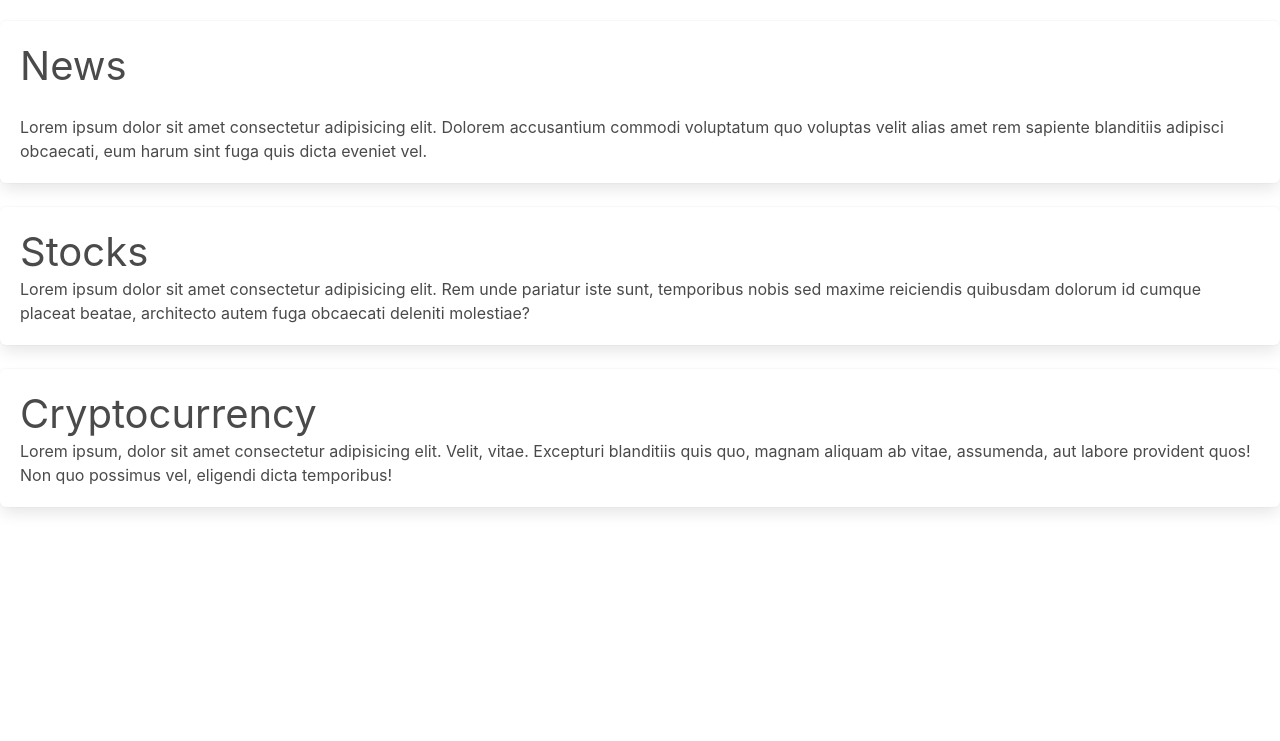
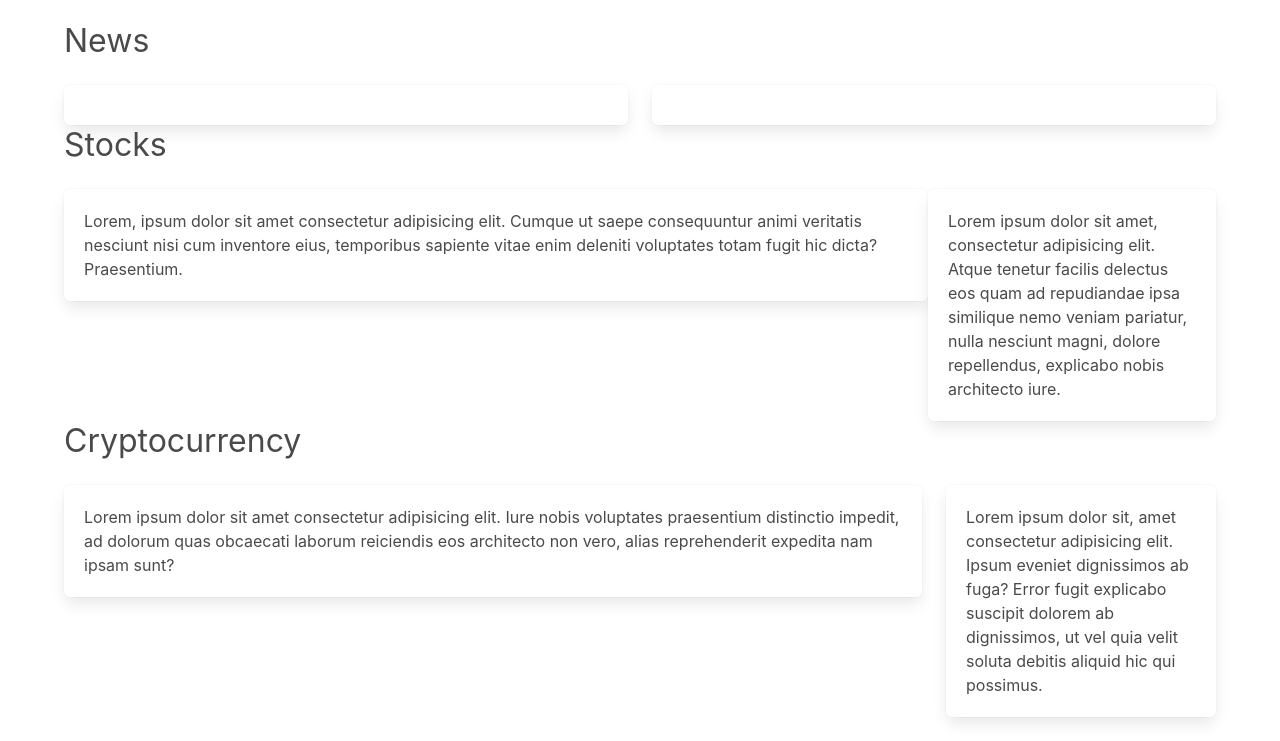
Before and after one commit to bhavikm1988/stock-project, a plain HTML site: page Index.html in a window 1280 px wide. Shown: the part 59-800 px from the top of the page. Drawn offline with nearby package versions, Linux system fonts and the light colour scheme.

Commit message:
added the columns to the page

```diff
--- a/Index.html
+++ b/Index.html
@@ -11,7 +11,7 @@
     <header class="block">
         <nav class="navbar" role="navigation" aria-label="main navigation">
             <div class="navbar-brand">
-              <a class="navbar-item" href="https://bulma.io">
+              <a class="navbar-item" href="/index.html">
                 <img src="/assets/stock_image.jpg" width="112" height="28">
               </a>
 
@@ -53,22 +53,48 @@
           </nav>
     </header>
     <main>
-        <div class="box">
-            <div class="subtitle is-2" id="news">News</div>
-            <div>
-                Lorem ipsum dolor sit amet consectetur adipisicing elit. Dolorem accusantium commodi voluptatum quo voluptas velit alias amet rem sapiente blanditiis adipisci obcaecati, eum harum sint fuga quis dicta eveniet vel.
+        <div class="container">
+            <h2 class="subtitle is-3">News</h2>
+            <div class="columns">
+                <div class="column">
+                    <div class="box"></div>
+                </div>
+                <div class="column">
+                    <div class="box"></div>
+                </div>
             </div>
         </div>
 
-        <div class="box">
-            <div class="subtitle is-2" id="stocks">Stocks</div>
-            Lorem ipsum dolor sit amet consectetur adipisicing elit. Rem unde pariatur iste sunt, temporibus nobis sed maxime reiciendis quibusdam dolorum id cumque placeat beatae, architecto autem fuga obcaecati deleniti molestiae?
+        <div class="container">
+            <h2 class="subtitle is-3">Stocks</h2>
+            <div class="columns is-gapless">
+                <div class="column is-three-quarters">
+                    <div class="box">
+                        Lorem, ipsum dolor sit amet consectetur adipisicing elit. Cumque ut saepe consequuntur animi veritatis nesciunt nisi cum inventore eius, temporibus sapiente vitae enim deleniti voluptates totam fugit hic dicta? Praesentium.
+                    </div>
+                </div>
+                <div class="column">
+                    <div class="box">
+                        Lorem ipsum dolor sit amet, consectetur adipisicing elit. Atque tenetur facilis delectus eos quam ad repudiandae ipsa similique nemo veniam pariatur, nulla nesciunt magni, dolore repellendus, explicabo nobis architecto iure.
+                    </div>
+                </div>
+            </div>
         </div>
 
-        <div class="box">
-            <div class="subtitle is-2" id="cryptocurrency">Cryptocurrency</div>
-            Lorem ipsum, dolor sit amet consectetur adipisicing elit. Velit, vitae. Excepturi blanditiis quis quo, magnam aliquam ab vitae, assumenda, aut labore provident quos! Non quo possimus vel, eligendi dicta temporibus!
-        </div>
+        <div class="container">
+            <h2 class="subtitle is-3">Cryptocurrency</h2>
+            <div class="columns">
+                <div class="column is-three-quarters">
+                    <div class="box">
+                        Lorem ipsum dolor sit amet consectetur adipisicing elit. Iure nobis voluptates praesentium distinctio impedit, ad dolorum quas obcaecati laborum reiciendis eos architecto non vero, alias reprehenderit expedita nam ipsam sunt?
+                    </div>
+                </div>
+                <div class="column">
+                    <div class="box">
+                        Lorem ipsum dolor sit, amet consectetur adipisicing elit. Ipsum eveniet dignissimos ab fuga? Error fugit explicabo suscipit dolorem ab dignissimos, ut vel quia velit soluta debitis aliquid hic qui possimus.
+                    </div>
+                </div>
+            </div>
     </main>
 
 </body>
```
